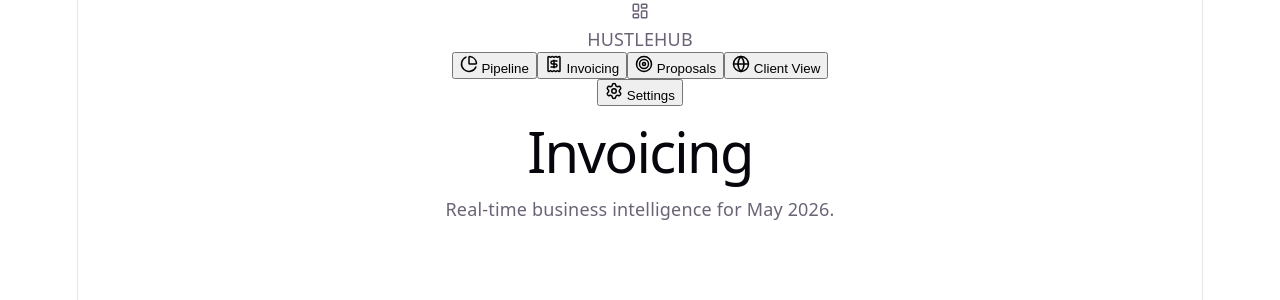
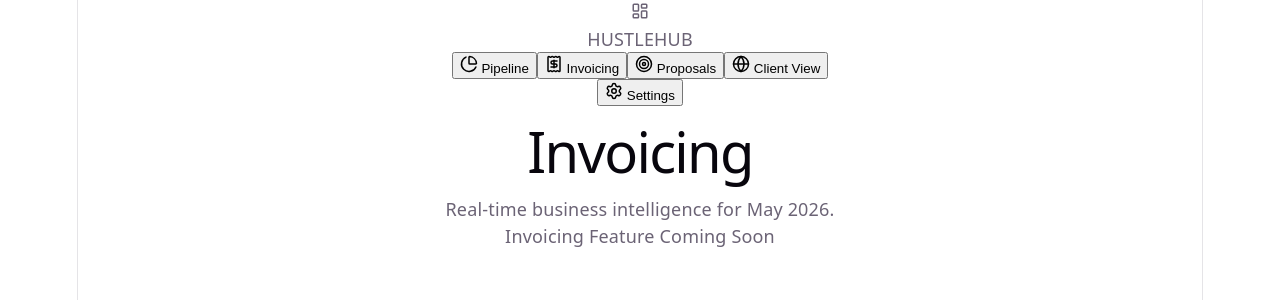
Before and after one commit to m55681518-byte/New-HustleHub-app, a React (Vite) app: page / in a window 1280 px wide. Both pictures are taken after a click on the button "Invoicing". Shown: the top 300 px of the page. Built offline with nearby package versions, Linux system fonts and the light colour scheme.

Commit message:
FIX: Removed unused InvoiceEngine to satisfy Vercel build

```diff
--- a/src/MainDashboard.tsx
+++ b/src/MainDashboard.tsx
@@ -1,6 +1,5 @@
 import { useState } from 'react';
 import { LayoutDashboard, PieChart, Receipt, Target, Globe, Settings } from 'lucide-react';
-import InvoiceEngine from './components/InvoiceEngine';
 import ClientPortal from './ClientPortal';
 import ScopingTool from './components/ScopingTool';
 
@@ -52,6 +51,7 @@ const MainDashboard = () => {
           <p className="text-slate-400 mt-1">Real-time business intelligence for May 2026.</p>
         </div>
         <div className="transition-all duration-300">
+          {activeTab === 'invoices' && <div className="text-white">Invoicing Feature Coming Soon</div>}
           {activeTab === 'pipeline' && <div className="text-white text-xl">Welcome to HustleHub Pipeline</div>}
           {activeTab === 'scoping' && <ScopingTool />}
           {activeTab === 'portal' && <ClientPortal />}
```
